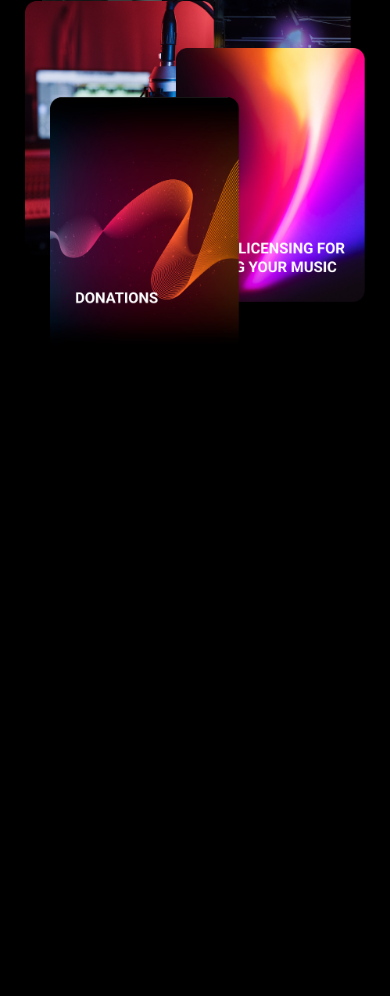
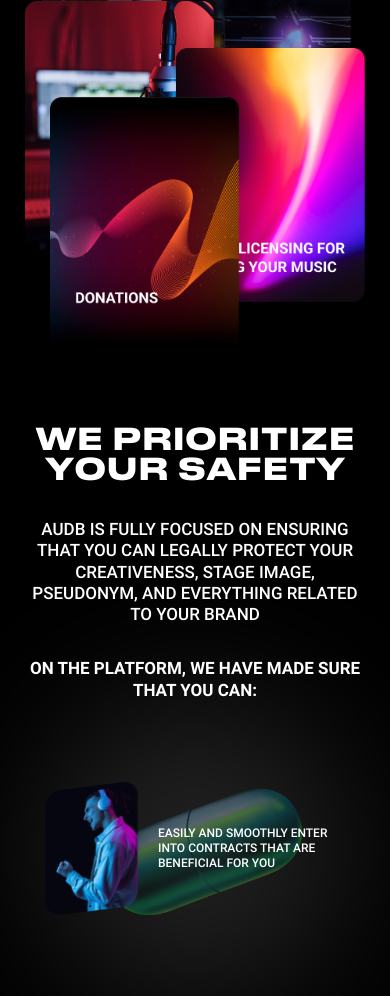
Before and after one commit to ReinmandTrial/audb-landing, a website built with webpack: page src/index.html in a window 390 px wide. Shown: the part 6373-7369 px from the top of the page. Before the commit the page ends 6799 px from the top, so only its background shows below. Built offline with nearby package versions, Linux system fonts and the light colour scheme; files whose address does not match are found by name.

Commit message:
feature: screen 11 DONE

```diff
--- a/src/components/11.htm
+++ b/src/components/11.htm
@@ -1,7 +1,27 @@
 <section class='section-11'>
-    <div class="section-11__container">
-        <div class="section-11__content">
-
+    <div class='section-11__container'>
+        <div class="section-11__static-content">
+            <h2 class="section-11__title h1">WE PRIORITIZE YOUR SAFETY</h2>
+            <h3 class="section-11__sub-title section-11__sub-title_1">AUDB is fully focused on ensuring that you can legally protect your creativeness, stage
+                image,
+                pseudonym, and
+                everything related to your brand
+            </h3>
+            <h3 class="section-11__sub-title section-11__sub-title_2">On the platform, we have made sure that you can:</h3>
+        </div>
+        <div class="section-11__dynamic-content">
+            <div class="section-11__bg"></div>
+            <div class="section-11__img">
+                <img src="@img/11/tablet.png" alt="tablet">
+            </div>
+            <div class="section-11__list">
+                <div class="section-11__item">
+                    <div class="section-11__item-img">
+                        <img src="@img/11/card.jpg" alt="card">
+                    </div>
+                    <p class="section-11__item-text">Easily and smoothly enter into contracts that are beneficial for you</p>
+                </div>
+            </div>
         </div>
     </div>
 </section>
--- a/src/scss/components/11.scss
+++ b/src/scss/components/11.scss
@@ -0,0 +1,120 @@
+.section-11 {
+   &__static-content {
+      position: relative;
+      z-index: 4;
+   }
+
+   &__title {
+      max-width: 800px;
+      margin: 0 auto 66px;
+      @media (max-width: 767.98px) {
+         margin-bottom: 33px;
+      }
+   }
+
+   &__sub-title {
+      text-align: center;
+      font-size: 19px;
+      line-height: 125%;
+      text-transform: uppercase;
+      max-width: 580px;
+      margin: auto;
+      @media (max-width: 767.98px) {
+         font-size: 17px;
+      }
+      &_1 {
+         margin-bottom: 66px;
+         @media (max-width: 767.98px) {
+            margin-bottom: 33px;
+         }
+      }
+
+      &_2 {
+         font-weight: 700;
+      }
+   }
+
+   &__dynamic-content {
+      padding: 25% 0px;
+      position: relative;
+   }
+
+   &__bg {
+      will-change: transform, filter;
+      position: absolute;
+      z-index: 1;
+      top: 50%;
+      left: 50%;
+      transform: translate(-50%, -50%);
+      border-radius: 50%;
+      width: 61vw;
+      height: 61vw;
+      background: rgba(47, 47, 47, 0.69);
+      filter: blur(227.5px);
+      @media (max-width: 991.98px) {
+         filter: blur(70px);
+      }
+      @media (max-width: 767.98px) {
+         width: 80vw;
+         height: 80vw;
+      }
+   }
+
+   &__img {
+      position: absolute;
+      z-index: 2;
+      top: 50%;
+      left: 50%;
+      transform: translate(-50%, -50%);
+      opacity: 0.4;
+      width: 100%;
+      height: 100%;
+      img {
+         width: 100%;
+         height: 100%;
+         object-fit: contain;
+      }
+   }
+
+   &__list {
+      position: relative;
+      z-index: 3;
+      margin: auto;
+      max-width: 400px;
+      @media (max-width: 767.98px) {
+         max-width: 300px;
+      }
+   }
+
+   &__item {
+      display: flex;
+      align-items: center;
+      gap: 20px;
+   }
+
+   &__item-img {
+      flex: 0 0 115px;
+      height: 155px;
+      border-radius: 15px;
+      overflow: hidden;
+      transform: skew(0, -7deg);
+      @media (max-width: 767.98px) {
+         height: 125px;
+         flex: 0 0 93px;
+      }
+      img {
+         object-fit: cover;
+         height: 100%;
+         width: 100%;
+      }
+   }
+
+   &__item-text {
+      font-size: 19px;
+      line-height: 125%;
+      text-transform: uppercase;
+      @media (max-width: 767.98px) {
+         font-size: 12px;
+      }
+   }
+}
```
Also changed, not shown: src/img/11/card.jpg (added), src/img/11/tablet.png (added).
